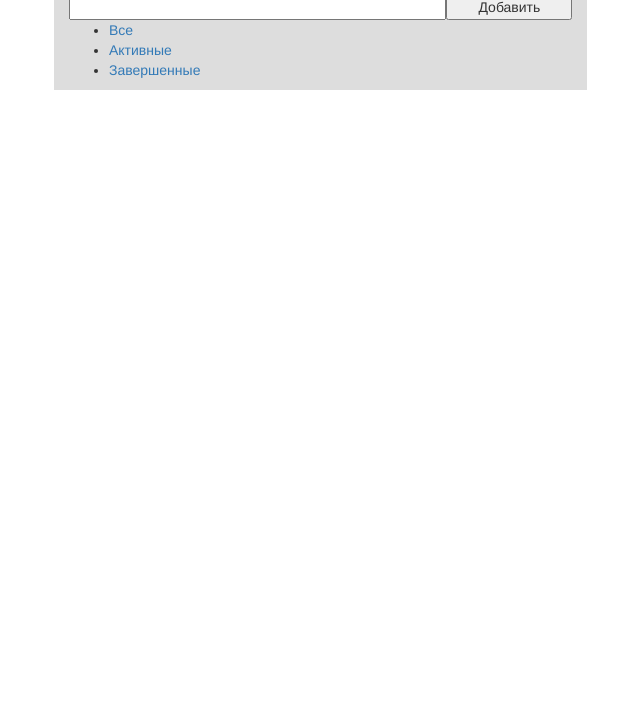
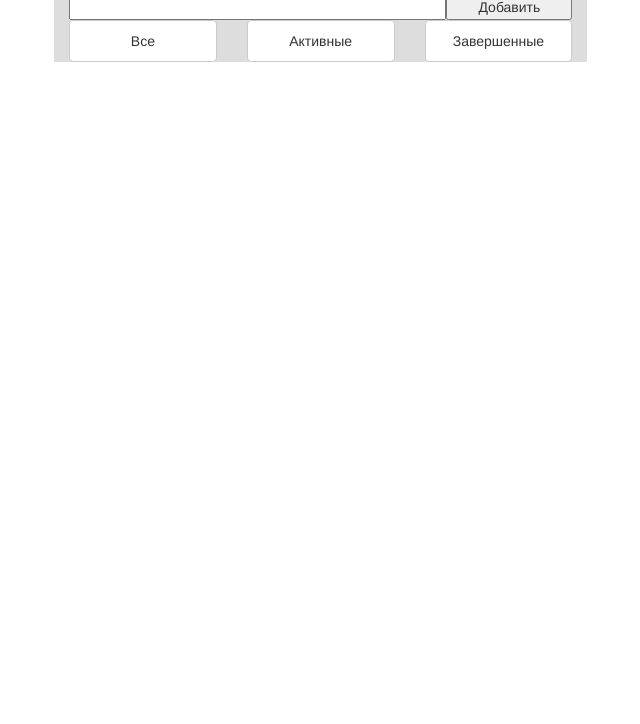
Before and after one commit to developandbehappy/rimskiyCalc, a website: page index.html in a window 1280 px wide. Shown: the part 76-800 px from the top of the page, without its empty margins (266-906 px from the left). Drawn offline with nearby package versions, Linux system fonts and the light colour scheme.

Commit message:
change some design

```diff
--- a/index.html
+++ b/index.html
@@ -15,13 +15,13 @@
 		<button class='col-md-3 col-sm-3 col-xs-4'>Добавить</button>
 	</div>
 </form>
-    <div>
-        <ul>
-            <li><a href="#/all">Все</a></li>
-            <li><a href="#/active">Активные</a></li>
-            <li><a href="#/done">Завершенные</a></li>
-        </ul>
-    </div>
+<div class="row">
+	<ul class="nav">
+		<li class="col-md-4"><a href="#/all" class="btn btn-default">Все</a></li>
+		<li class="col-md-4"><a href="#/active" class="btn btn-default">Активные</a></li>
+		<li class="col-md-4"><a href="#/done" class="btn btn-default">Завершенные</a></li>
+	</ul>
+</div>
 </div>
 </body>
 </html>
```
